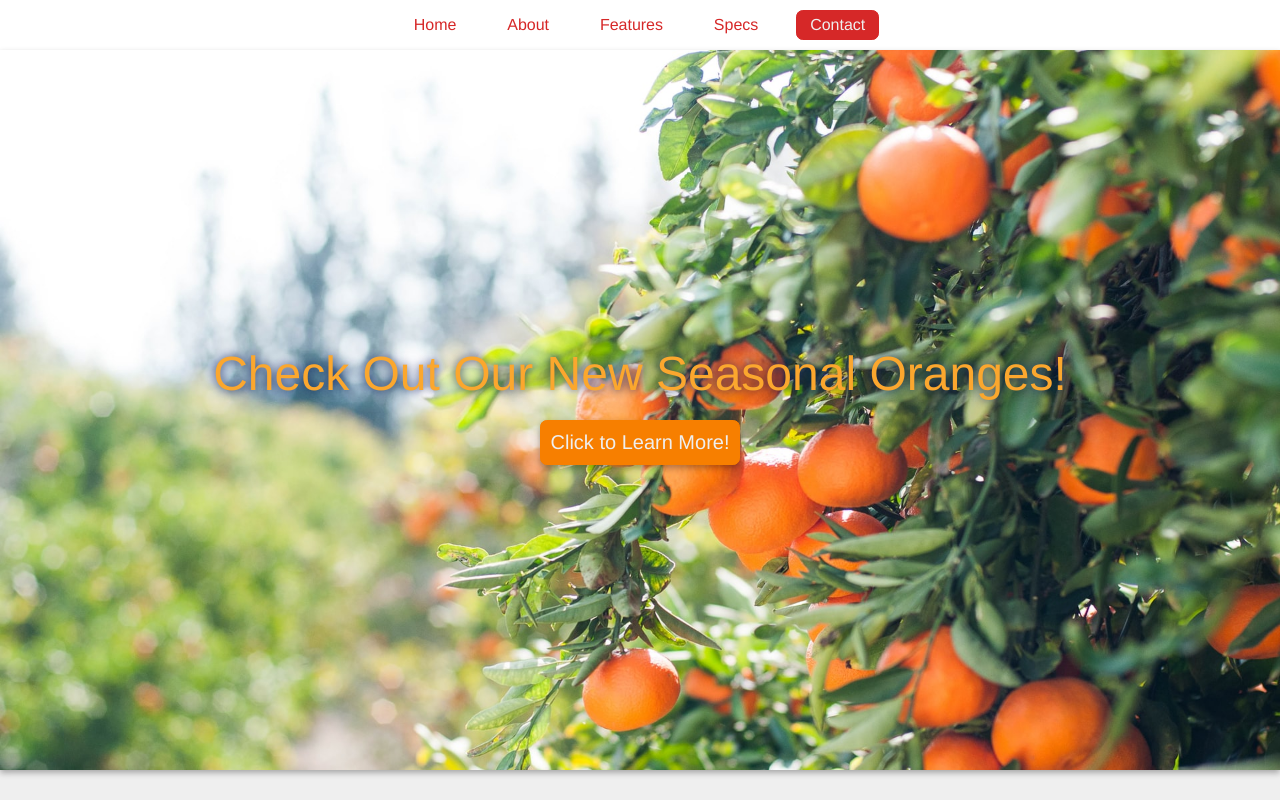
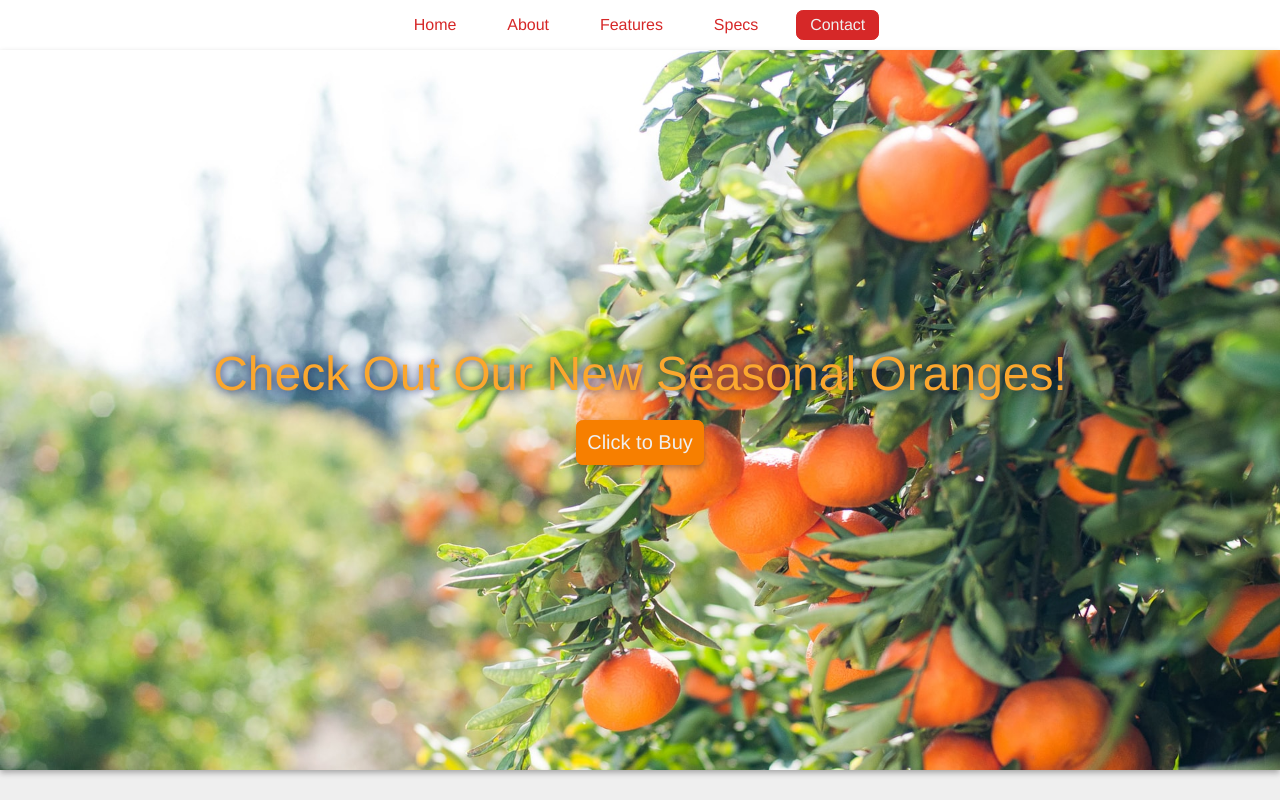
Before and after one commit to william-shelly/sass-page, a website: page index.html in a window 1280 px wide. Drawn offline with nearby package versions, Linux system fonts and the light colour scheme.

Commit message:
Change CTA button message

```diff
--- a/index.html
+++ b/index.html
@@ -29,7 +29,7 @@
         <div id="hero-area" class="box-shadow-black-30">
             <h1 class="text-shadow-30">Check Out Our New Seasonal Oranges!</h1>
             <div>
-                <button class="button-secondary-xl box-shadow-black-30" type="button">Click to Learn More!</button>
+                <button class="button-secondary-xl box-shadow-black-30" type="button">Click to Buy</button>
             </div>
         </div>
     </div>
```
